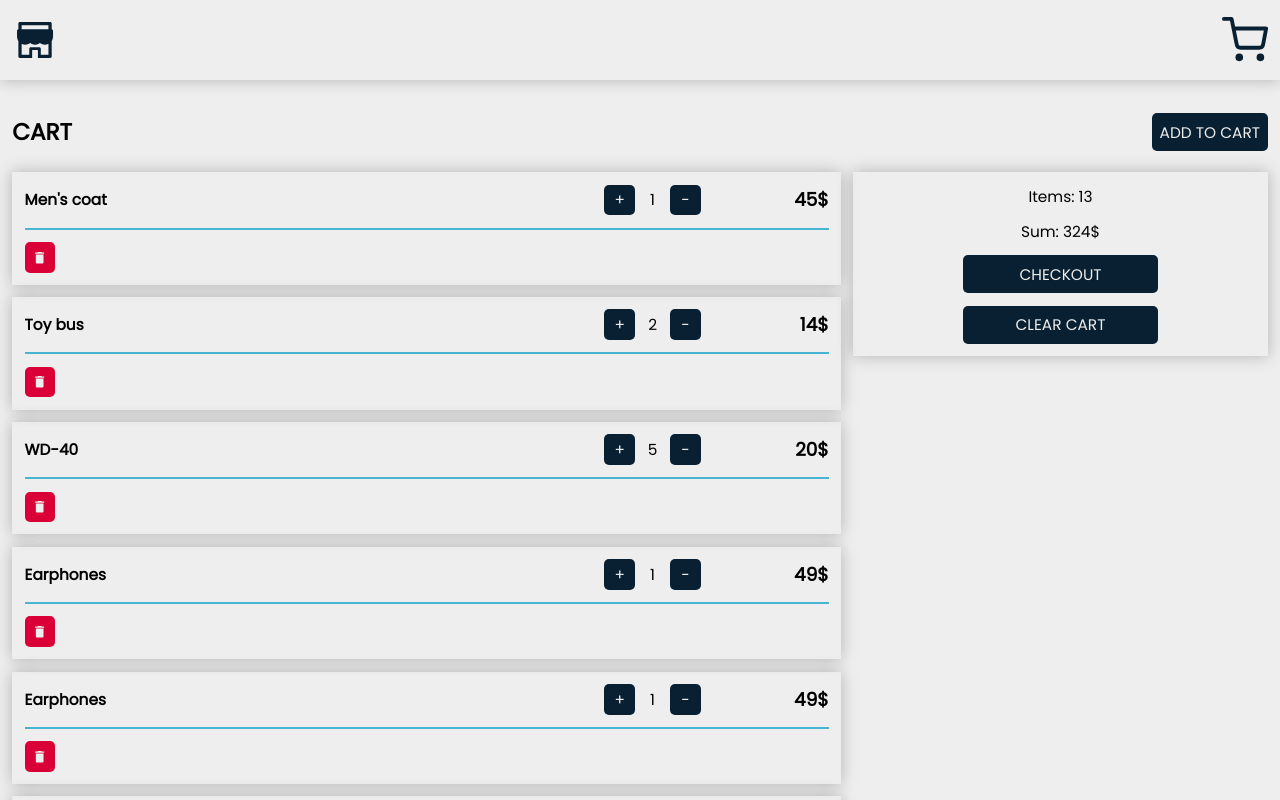
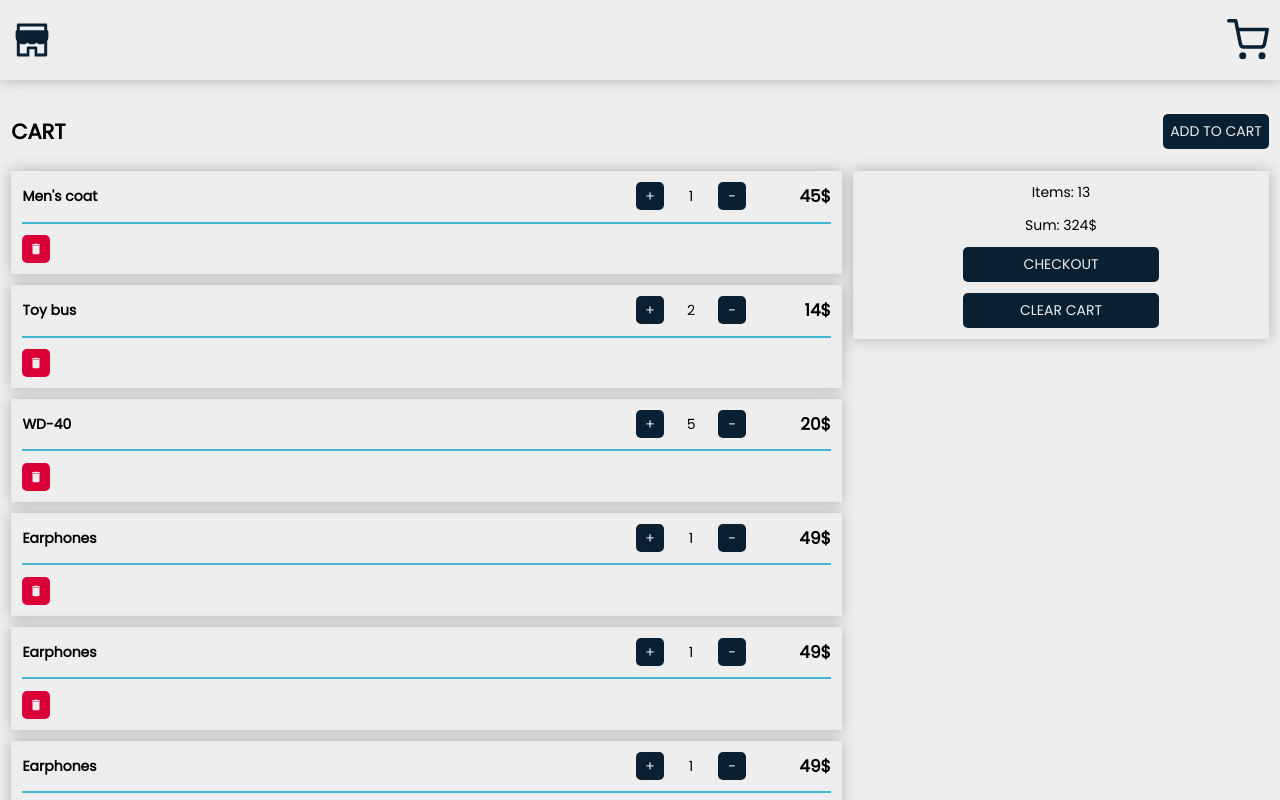
Before and after one commit to SamyZog/cart-demo, a React (Create React App) app: page /cart in a window 1280 px wide. Shown: the top 800 px of the page. Built offline with nearby package versions, Linux system fonts and the light colour scheme.

Commit message:
minor changes

```diff
--- a/src/components/App.js
+++ b/src/App.js
@@ -1,8 +1,8 @@
-import Cartpage from "../routes/Cartpage/Cartpage";
-import Main from "./sectioning/Main/Main";
+import Main from "./components/sectioning/Main/Main";
+import Cartpage from "./routes/Cartpage/Cartpage";
 
 const { Route, Switch } = require("react-router-dom");
-const { default: Header } = require("./sectioning/Header/Header");
+const { default: Header } = require("./components/sectioning/Header/Header");
 
 function App() {
 	return (
--- a/src/index.js
+++ b/src/index.js
@@ -2,7 +2,7 @@ import React from "react";
 import ReactDOM from "react-dom";
 import { Provider as StoreProvider } from "react-redux";
 import { BrowserRouter as Router } from "react-router-dom";
-import App from "./components/App";
+import App from "./App";
 import store from "./store/rootReducer";
 import "./styles/main.scss";
 
--- a/src/routes/Cartpage/Cartlist/Cartlist.module.scss
+++ b/src/routes/Cartpage/Cartlist/Cartlist.module.scss
@@ -12,7 +12,7 @@
 	}
 
 	.actions {
-		width: 10ch;
+		width: 12.5ch;
 
 		button {
 			width: 2em;
@@ -21,7 +21,7 @@
 	}
 
 	.price {
-		width: 10ch;
+		width: 7ch;
 		text-align: right;
 		font-weight: bold;
 		font-size: 1.2em;
--- a/src/styles/_typography.scss
+++ b/src/styles/_typography.scss
@@ -1,5 +1,5 @@
 body {
 	font-size: 1.5em;
-	font-size: clamp(1.15rem, 1.2vw, 1.6rem);
+	font-size: clamp(1.15rem, 1.1vw, 1.4rem);
 	font-family: "Poppins", sans-serif;
 }
```
